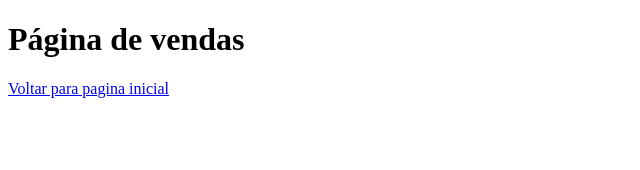
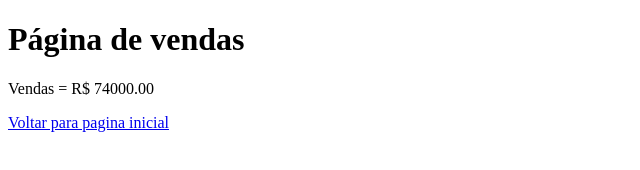
Before and after one commit to SamuelAntonio/aulagithub, a plain HTML site: page vendas.html in a window 1280 px wide. Shown: the whole page, without its empty margins (0-640 px from the left). Drawn offline with Linux system fonts and the light colour scheme.

Commit message:
Acrescentado valor das vendas

```diff
--- a/vendas.html
+++ b/vendas.html
@@ -8,6 +8,7 @@
 </head>
 <body>
     <H1>Página de vendas</H1>
+    <p>Vendas = R$ 74000.00</p>
     <a href="index.html"> Voltar para pagina inicial</a>
 
 </body>
```
